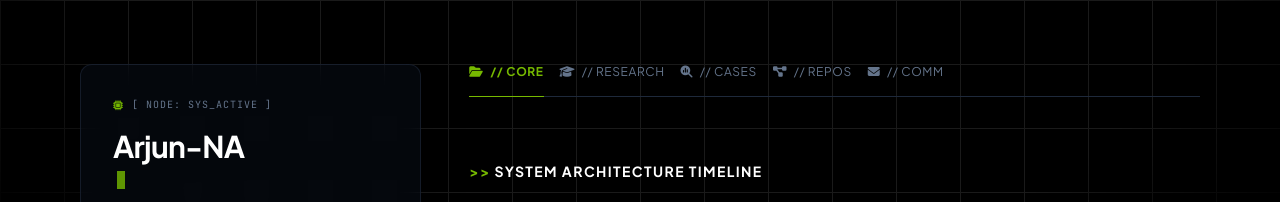
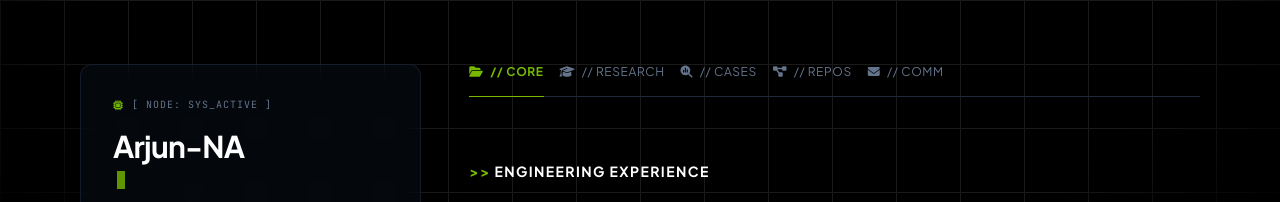
Before and after one commit to Arjun-NA/arjun-na.github.io, a plain HTML site: page index.html in a window 1280 px wide. Shown: the top 202 px of the page. Drawn offline with nearby package versions, Linux system fonts and the light colour scheme.

Commit message:
Rename Work Experience heading to "Engineering Experience"
Replace the vague "System Architecture Timeline" heading with the
straightforward, professional "Engineering Experience".

Generated via AI development

```diff
--- a/index.html
+++ b/index.html
@@ -98,7 +98,7 @@
                 <!-- WORK EXPERIENCES CONSOLE -->
                 <section>
                     <h2 class="tech-heading text-sm font-sans font-bold text-white uppercase tracking-widest mb-6">
-                        System Architecture Timeline
+                        Engineering Experience
                     </h2>
 
                     <div class="space-y-6">
```
